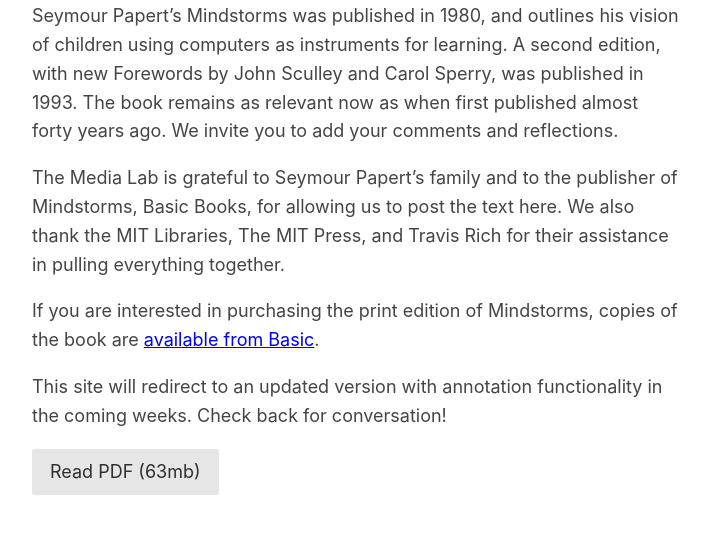
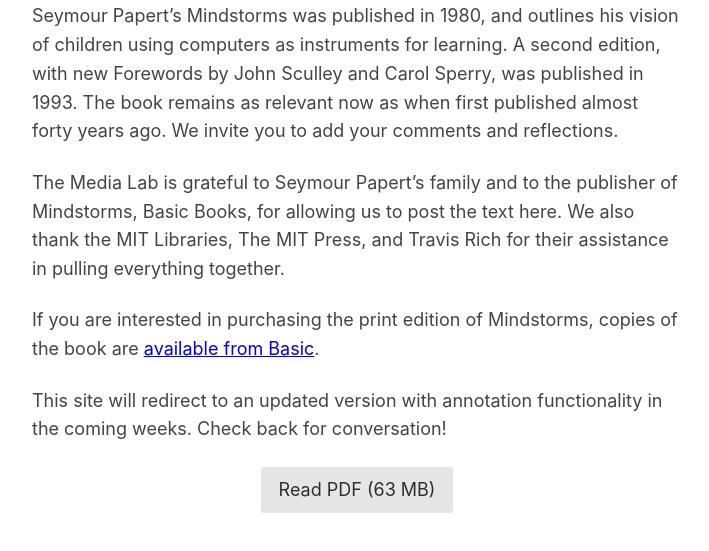
Before and after one commit to isTravis/mindstorms-pdf-site, a plain HTML site: page index.html in a window 1280 px wide. Shown: the part 105-656 px from the top of the page, without its empty margins (283-992 px from the left). Drawn offline with Linux system fonts and the light colour scheme.

Commit message:
Padding on p and button center

```diff
--- a/index.html
+++ b/index.html
@@ -20,8 +20,9 @@
 
 	<p>This site will redirect to an updated version with annotation functionality in the coming weeks. Check back for conversation!</p>
 
-
-	<a href="/pdf" class="button">Read PDF (63mb)</a>
+	<div class="padding center">
+		<a href="/pdf" class="button">Read PDF (63 MB)</a>
+	</div>
 
 </body>
 </html>
--- a/style.css
+++ b/style.css
@@ -10,6 +10,14 @@
 
 h1,h2,h3 {
 	line-height: 1.2
+}
+
+p {
+    margin: 1.25em 0em;
+}
+
+.center {
+    text-align: center;
 }
 
 .button {
```
